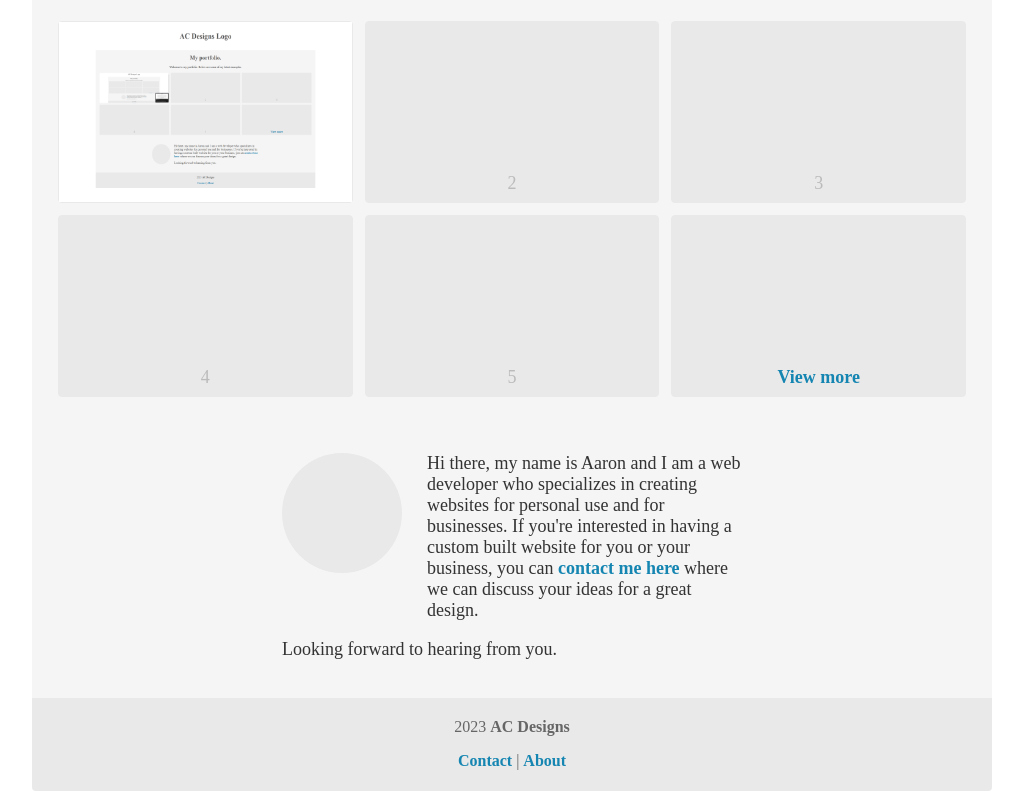
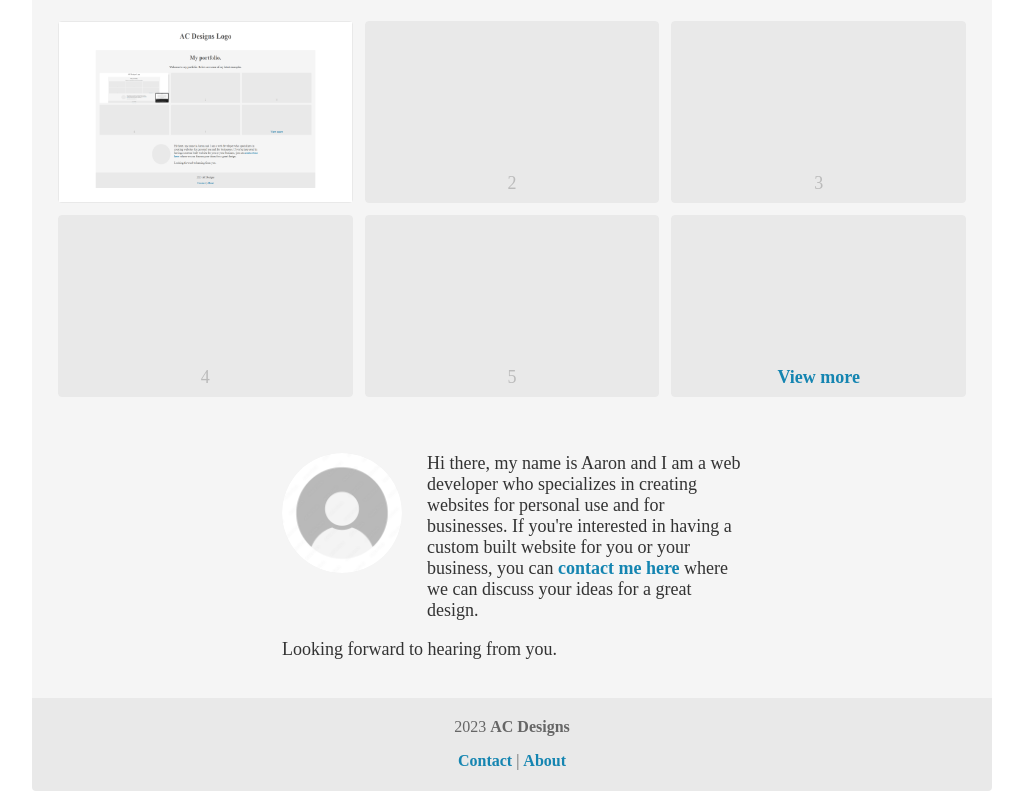
Before and after one commit to aac902/portfolio, a plain HTML site: page index.html in a window 1280 px wide. Shown: the part 284-1075 px from the top of the page, without its empty margins (128-1151 px from the left). Drawn offline with Linux system fonts and the light colour scheme.

Commit message:
Add files via upload

```diff
--- a/css/style.css
+++ b/css/style.css
@@ -82,7 +82,13 @@ h2 {
     float: left;
     margin-bottom: 30px;
     margin-right: 25px;
-  }
+}
+
+.circle img {
+    border-radius: 50%;
+    height: 100%;
+    width: 100%;
+}
 
 .content {
 
--- a/index.html
+++ b/index.html
@@ -37,7 +37,7 @@
     </div>
 
     <div class="aboutContainer">
-    <span class="circle"></span>
+    <span class="circle"><img src="images/profileDefault.jpg"></span>
 
     Hi there, my name is Aaron and I am a web developer who specializes in creating
     websites for personal use and for businesses. If you're interested in having a
```
Also changed, not shown: images/profileDefault.jpg (added).
